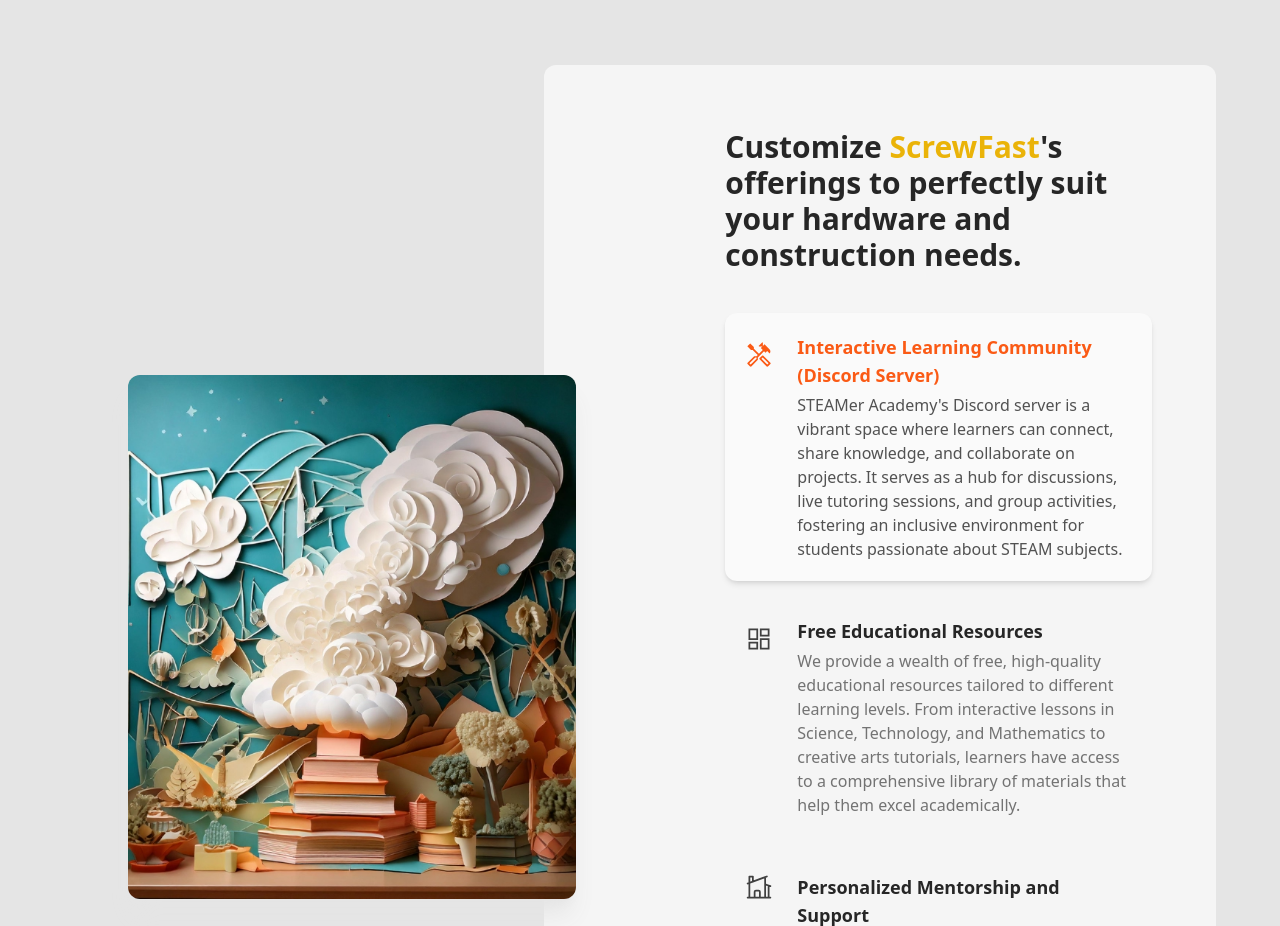
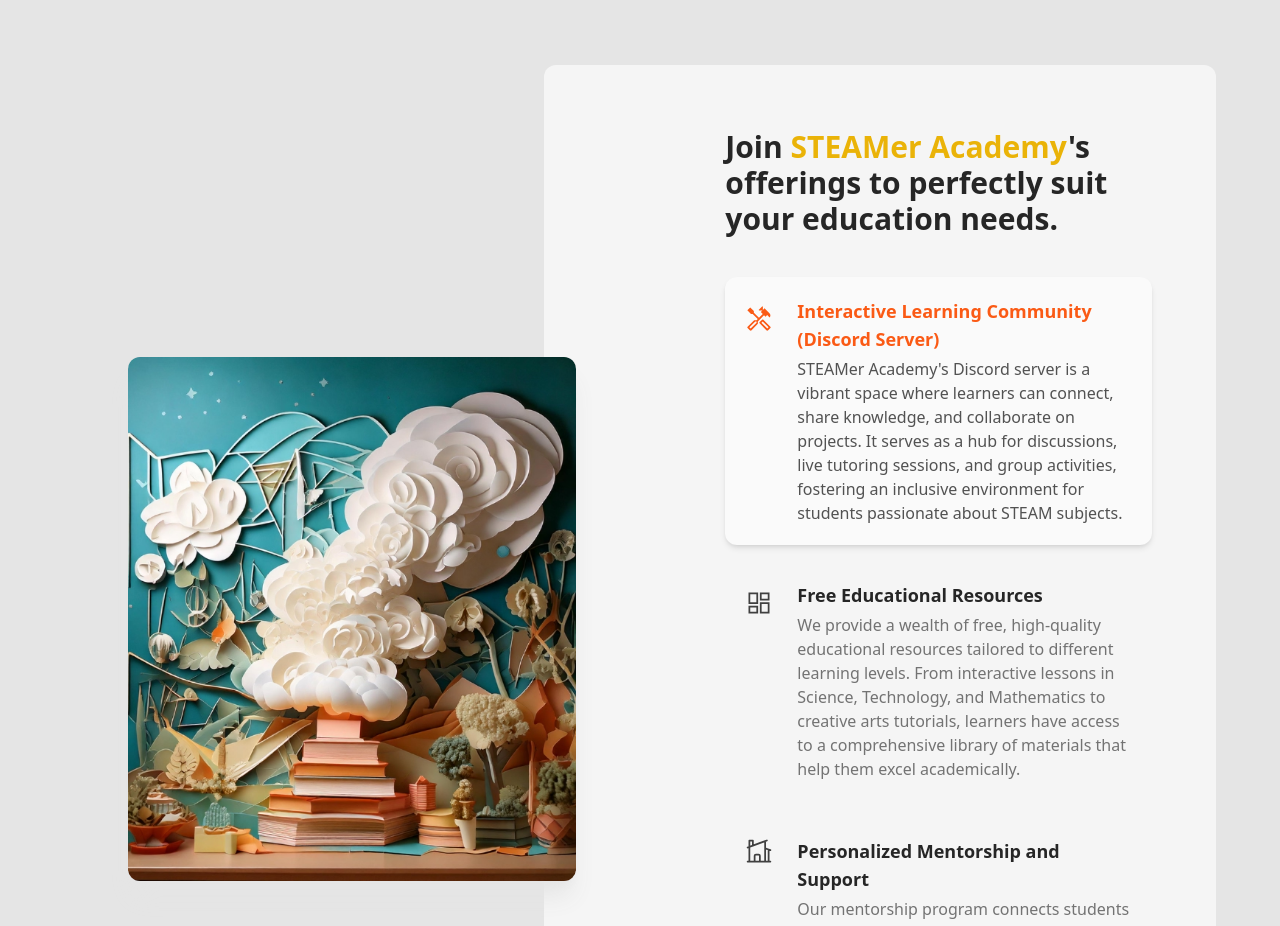
Before and after one commit to hrimondal/hrimondal-web, an Astro site: page / in a window 1280 px wide. Shown: the part 2940-3866 px from the top of the page. Built offline with nearby package versions, Linux system fonts and the light colour scheme; Astro itself is replaced by a stand-in of ours.

Commit message:
Update index.astro
Update 1.0.1

```diff
--- a/src/pages/index.astro
+++ b/src/pages/index.astro
@@ -65,7 +65,7 @@ const avatarSrcs: Array<string> = [
   />
 
   <FeaturesNavs
-    title=`Customize <span class="text-yellow-500 dark:text-yellow-400">ScrewFast</span>'s offerings to perfectly suit your hardware and construction needs.`
+    title=`Join <span class="text-yellow-500 dark:text-yellow-400">STEAMer Academy</span>'s offerings to perfectly suit your education needs.`
     tabs={[
       {
         heading: "Interactive Learning Community (Discord Server)",
```
